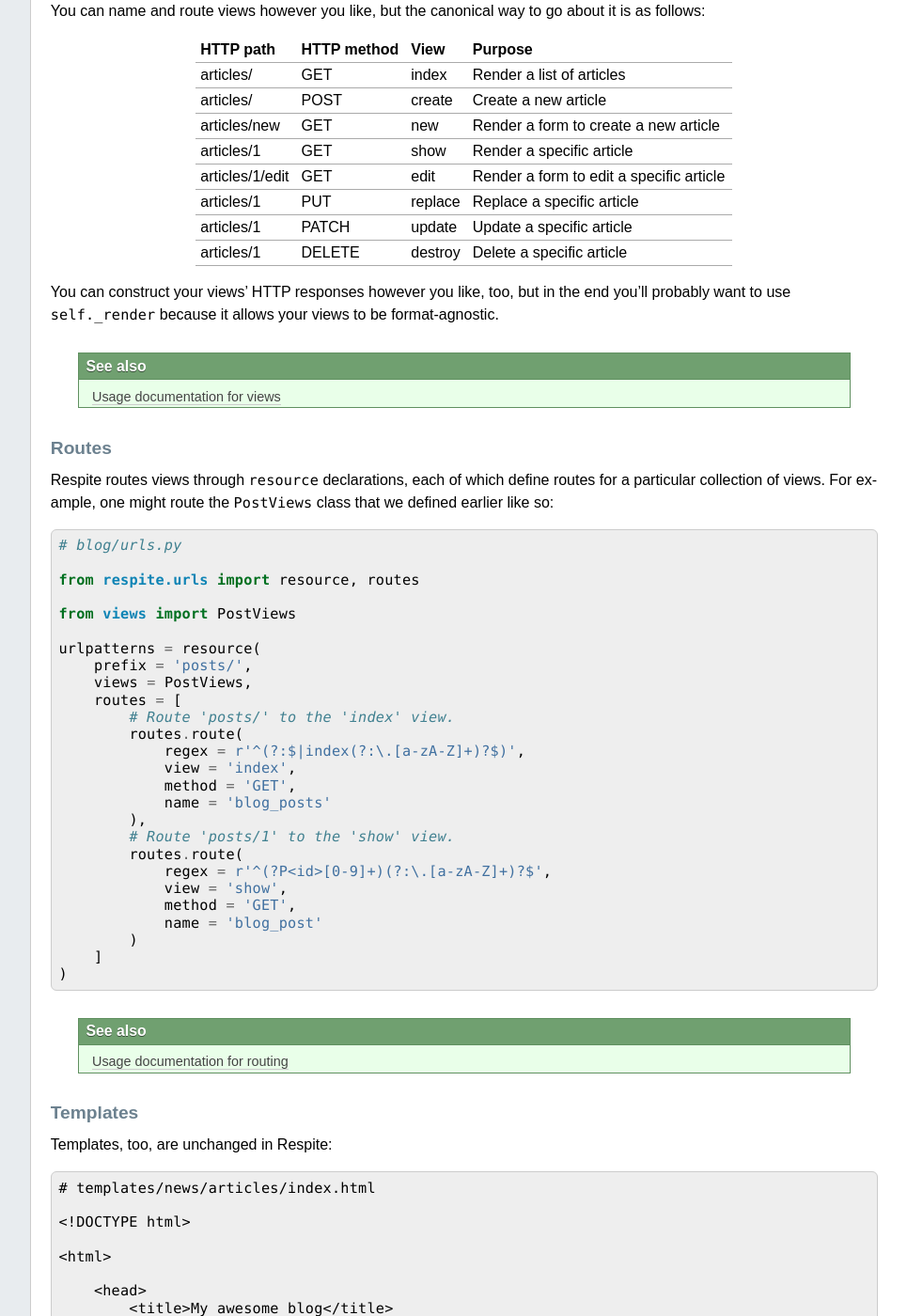
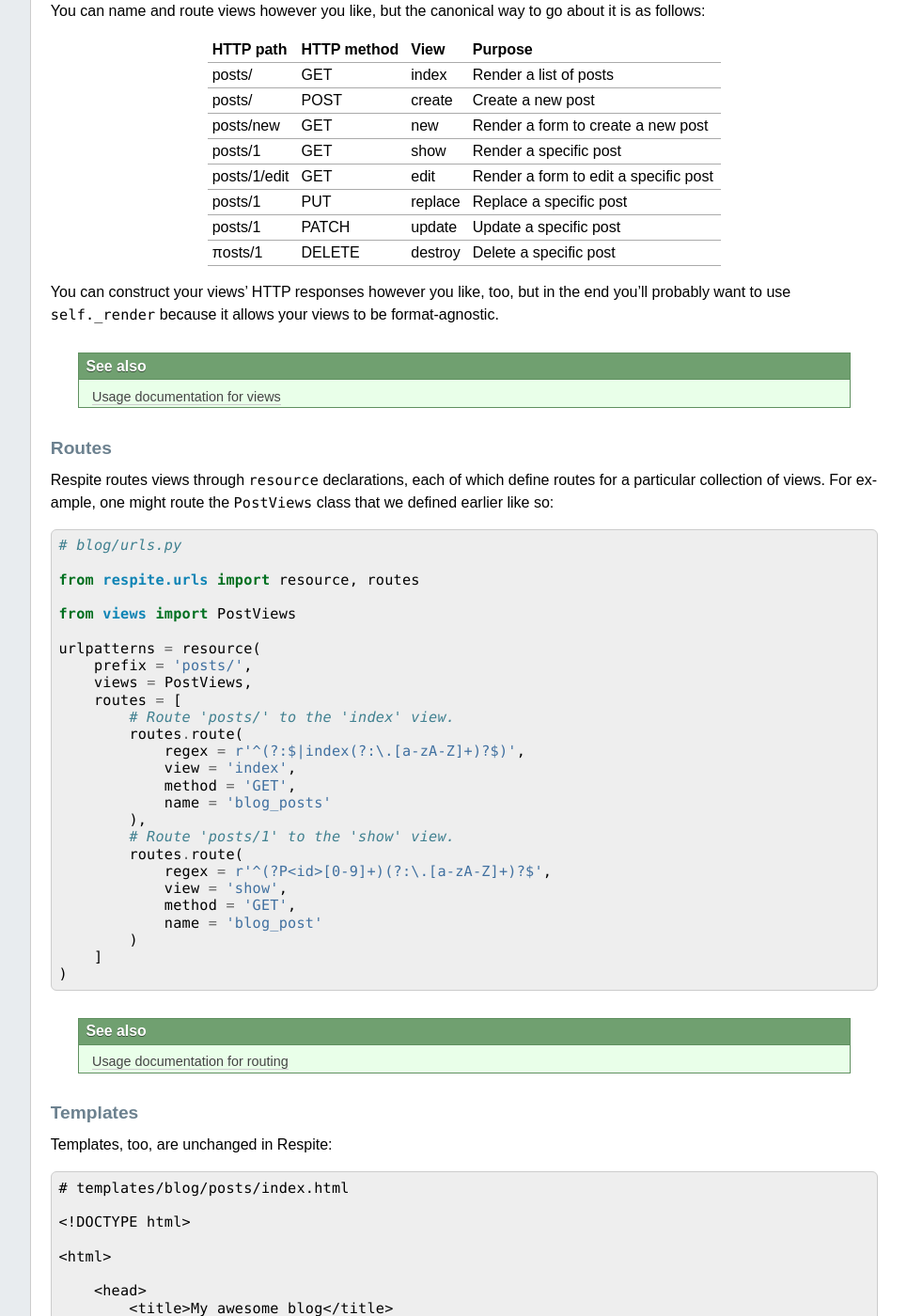
Before and after one commit to jgorset/django-respite, a Sphinx documentation site: the page built from docs/source/overview.rst, in a window 1280 px wide and 1400 px high, scrolled down 1825 px. Shown: the whole window at 94% size, without its empty margins (224-1189 px from the left). Built offline with Sphinx 7.4.7, drawn with Linux system fonts in a browser that asks for light colours; some of the changed text lies outside the part shown.

Commit message:
Fix typos

```diff
--- a/docs/source/overview.rst
+++ b/docs/source/overview.rst
@@ -85,7 +85,7 @@ they supervise::
 
             return self._render(
                 request = request,
-                template = 'news/articles/index',
+                template = 'blog/posts/index',
                 context = {
                     'posts': posts
                 },
@@ -98,7 +98,7 @@ they supervise::
 
             return self._render(
                 request = request,
-                template = 'news/articles/show',
+                template = 'blog/posts/show',
                 context = {
                     'post': post
                 },
@@ -111,14 +111,14 @@ it is as follows:
     =================== =================== =================== ========================================
     HTTP path           HTTP method         View                Purpose
     =================== =================== =================== ========================================
-    articles/           GET                 index               Render a list of articles
-    articles/           POST                create              Create a new article
-    articles/new        GET                 new                 Render a form to create a new article
-    articles/1          GET                 show                Render a specific article
-    articles/1/edit     GET                 edit                Render a form to edit a specific article
-    articles/1          PUT                 replace             Replace a specific article
-    articles/1          PATCH               update              Update a specific article
-    articles/1          DELETE              destroy             Delete a specific article
+    posts/              GET                 index               Render a list of posts
+    posts/              POST                create              Create a new post
+    posts/new           GET                 new                 Render a form to create a new post
+    posts/1             GET                 show                Render a specific post
+    posts/1/edit        GET                 edit                Render a form to edit a specific post
+    posts/1             PUT                 replace             Replace a specific post
+    posts/1             PATCH               update              Update a specific post
+    πosts/1             DELETE              destroy             Delete a specific post
     =================== =================== =================== ========================================
 
 You can construct your views' HTTP responses however you like, too, but in the end you'll
@@ -171,7 +171,7 @@ Templates
 
 Templates, too, are unchanged in Respite::
 
-    # templates/news/articles/index.html
+    # templates/blog/posts/index.html
 
     <!DOCTYPE html>
 
@@ -193,7 +193,7 @@ Templates, too, are unchanged in Respite::
 
     </html>
 
-    # templates/news/articles/show.html
+    # templates/blog/posts/show.html
 
     <!DOCTYPE html>
 
@@ -231,7 +231,7 @@ app to do something really silly (like reading your blog) and so HTML just doesn
 In an ordinary Django application, you would need to write another set of views or use a library
 like `Piston`_ to represent your blog posts in different formats. In an application that leverages
 Respite, though, your views are inherently format-agnostic. Your blog is already available
-in JSON and XML, and Respite will serialize its articles automatically::
+in JSON and XML, and Respite will serialize its posts automatically::
 
     $ curl http://localhost:8000/blog/posts/index.json
     $ curl http://localhost:8000/blog/posts/index.xml
```
